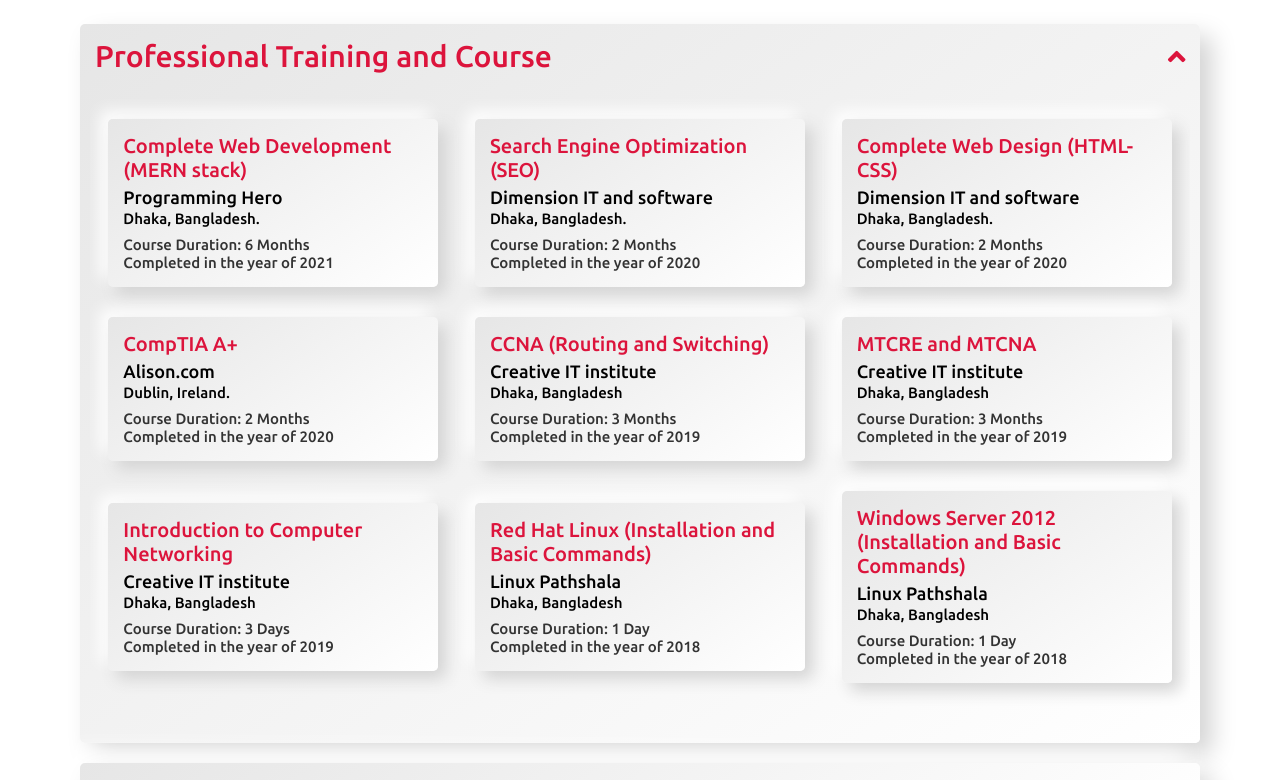
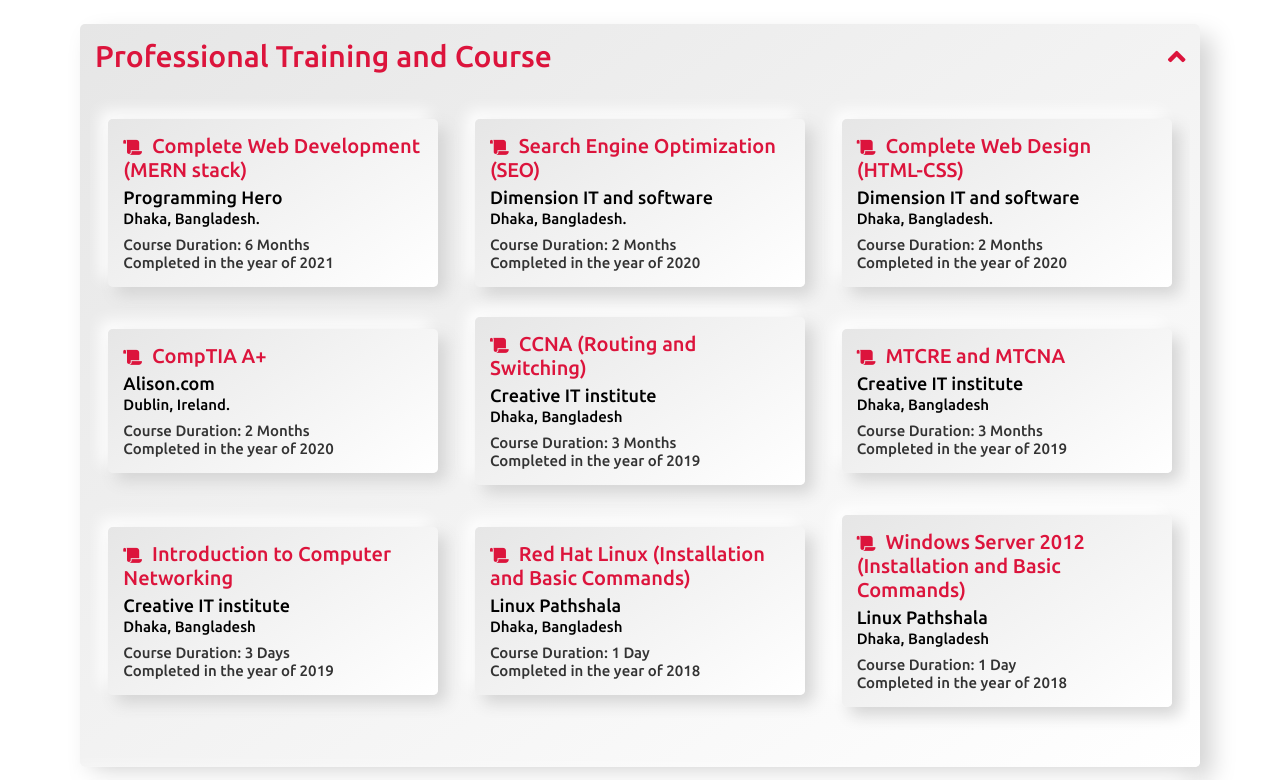
Before and after one commit to Maaazhar/maaazhar.github.io, a React (Vite) app: page / in a window 1280 px wide. Shown: the part 5200-5980 px from the top of the page. Built offline with nearby package versions, Linux system fonts and the light colour scheme.

Commit message:
updating education section-11

```diff
--- a/src/components/Education/Education.css
+++ b/src/components/Education/Education.css
@@ -110,10 +110,17 @@
 }
 
 .courseTitle {
+    position: relative;
     margin-bottom: 5px;
     color: crimson;
     font: 500 20px 'Ubuntu', sans-serif;
 }
+
+.courseTitle>i{
+    margin-right: 10px;
+    font-size: 15px;
+}
+
 
 .institute,
 .universityBoard {
--- a/src/components/Education/Education.jsx
+++ b/src/components/Education/Education.jsx
@@ -36,7 +36,7 @@ const Education = () => {
                                             <div
                                                 key={c - 1 + k}
                                                 className="educationCard">
-                                                <h3 className="courseTitle">{c.title}</h3>
+                                                <h3 className="courseTitle"><i className="fas fa-scroll"> </i>{c.title}</h3>
                                                 <p className="institute"><a href={c.instituteLink} target="_blank">{c.institute}</a></p>
                                                 <p className="universityBoard"><a href={c.universityBoardLink} target="_blank">{c.universityBoard}</a></p>
                                                 <p className="instituteLocation">{c.location}</p>
```
